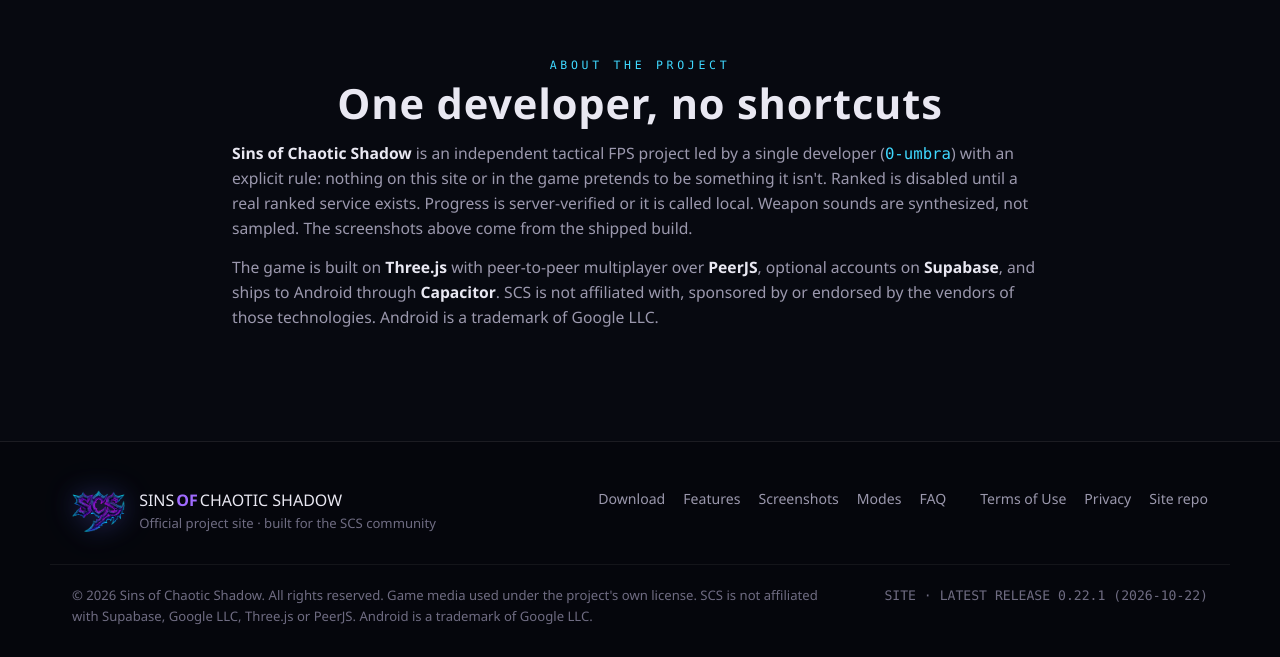
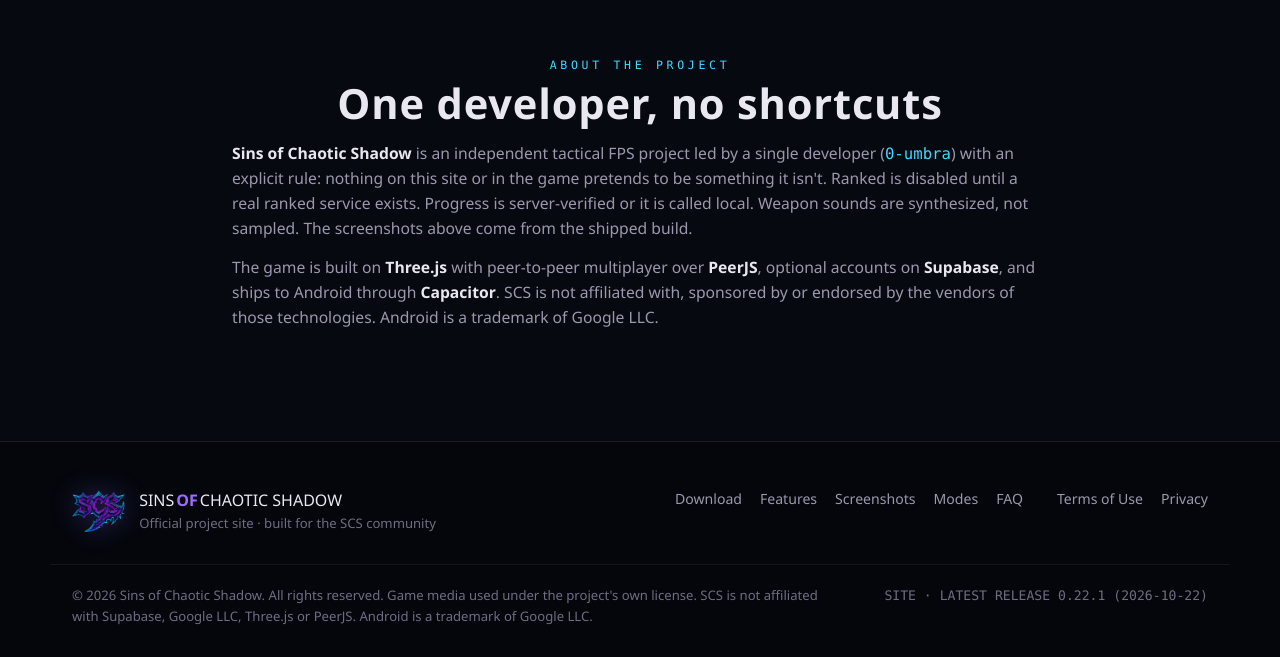
Before and after one commit to 0-umbra/Sins-Of-Chaotic-Shadows-Site, a plain HTML site: page index.html in a window 1280 px wide. Shown: the part 5518-6175 px from the top of the page. Drawn offline with Linux system fonts and the light colour scheme.

Commit message:
Remove public Site repo footer link (#6)
Co-authored-by: 0-umbra <317303823+0-umbra@users.noreply.github.com>
Co-authored-by: arena-agent <297053741+arena-agent@users.noreply.github.com>

```diff
--- a/index.html
+++ b/index.html
@@ -227,7 +227,6 @@
     <div class="foot-legal">
       <button class="linky" data-modal="mTerms">Terms of Use</button>
       <button class="linky" data-modal="mPrivacy">Privacy</button>
-      <a href="https://github.com/0-umbra/Sins-Of-Chaotic-Shadows-Site" target="_blank" rel="noopener">Site repo</a>
     </div>
   </div>
   <div class="wrap foot-base">
```
